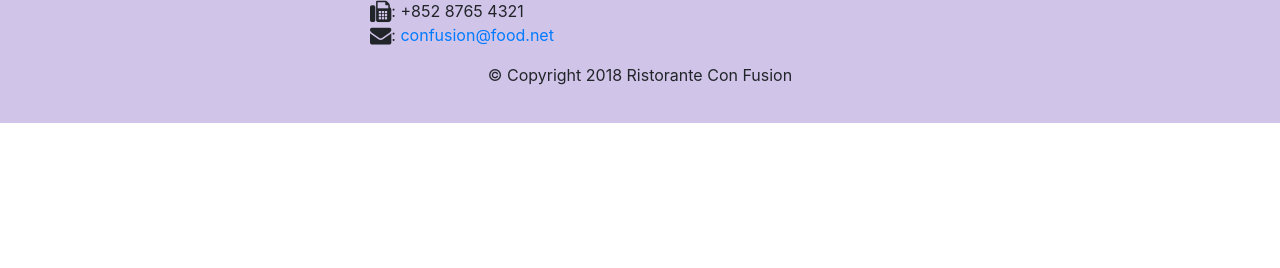
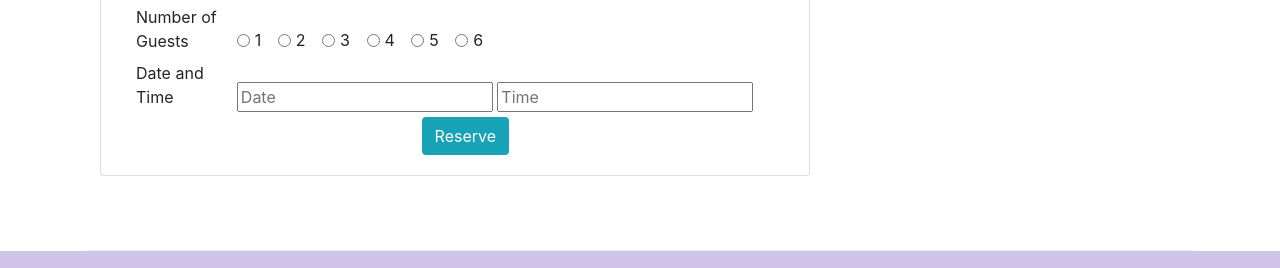
Before and after one commit to starmaerker/Coursera-Intro-Bootstrap, a website: page index.html in a window 1280 px wide. Shown: the part 1683-1951 px from the top of the page. Before the commit the page ends 1806 px from the top, so only its background shows below. Drawn offline with nearby package versions, Linux system fonts and the light colour scheme.

Commit message:
assignment 2

```diff
--- a/css/styles.css
+++ b/css/styles.css
@@ -37,3 +37,7 @@ body{
     margin: 0px;
     color: #0f0f0f;
 }
+
+.reserve {
+    margin-left: 45%;
+}
--- a/index.html
+++ b/index.html
@@ -38,14 +38,18 @@
     <header class="jumbotron">
         <div class="container">
             <div class="row row-header">
-                <div class="col-12 col-sm-6">
+                <div class="col-6 col-sm-6">
                     <h1>Ristorante con Fusion</h1>
                     <p>We take inspiration from the World's best cuisines, and create a unique fusion experience. Our
                         lipsmacking creations will tickle your culinary senses!</p>
                 </div>
-                <div class="col-12 col-sm align-self-center">
+                <div class="col-6 col-sm align-self-center">
                     <img src="img/logo.png" class="img-fluid">
+                    <a class="btn btn-warning" href="#card">
+                        Reserve Table
+                    </a>
                 </div>
+
             </div>
         </div>
     </header>
@@ -97,6 +101,63 @@
                             whos-who in the culinary world, he specializes in
                             creating mouthwatering Indo-Italian fusion experiences.
                         </p>
+                    </div>
+                </div>
+            </div>
+        </div>
+
+        <div class="row row-content align-items-center">
+            <div class="col-8">
+                <div class="card" id="card">
+                    <h3 class="card-header bg-warning text-white">
+                        Reserve a table
+                    </h3>
+                    <div class="card-body">
+                        <form>
+                            <label class="col-2">
+                                Number of Guests
+                            </label>
+                            <div class="form-check form-check-inline">
+                                <input class="form-check-input" type="radio" name="inlineRadioOptions" id="inlineRadio1"
+                                    value="option1">
+                                <label class="form-check-label" for="inlineRadio1">1</label>
+                            </div>
+                            <div class="form-check form-check-inline">
+                                <input class="form-check-input" type="radio" name="inlineRadioOptions" id="inlineRadio2"
+                                    value="option2">
+                                <label class="form-check-label" for="inlineRadio2">2</label>
+                            </div>
+                            <div class="form-check form-check-inline">
+                                <input class="form-check-input" type="radio" name="inlineRadioOptions" id="inlineRadio3"
+                                    value="option3">
+                                <label class="form-check-label" for="inlineRadio3">3</label>
+                            </div>
+                            <div class="form-check form-check-inline">
+                                <input class="form-check-input" type="radio" name="inlineRadioOptions" id="inlineRadio1"
+                                    value="option4">
+                                <label class="form-check-label" for="inlineRadio1">4</label>
+                            </div>
+                            <div class="form-check form-check-inline">
+                                <input class="form-check-input" type="radio" name="inlineRadioOptions" id="inlineRadio2"
+                                    value="option5">
+                                <label class="form-check-label" for="inlineRadio2">5</label>
+                            </div>
+                            <div class="form-check form-check-inline">
+                                <input class="form-check-input" type="radio" name="inlineRadioOptions" id="inlineRadio3"
+                                    value="option6">
+                                <label class="form-check-label" for="inlineRadio3">6</label>
+                            </div>
+                            <br>
+                            <label class="col-2">
+                                Date and Time
+                            </label>
+                            <input type="text" placeholder="Date">
+                            <input type="text" placeholder="Time">
+                            <br>
+                            <button class="btn reserve bg-info text-white">
+                                Reserve
+                            </button>
+                        </form>
                     </div>
                 </div>
             </div>
```
